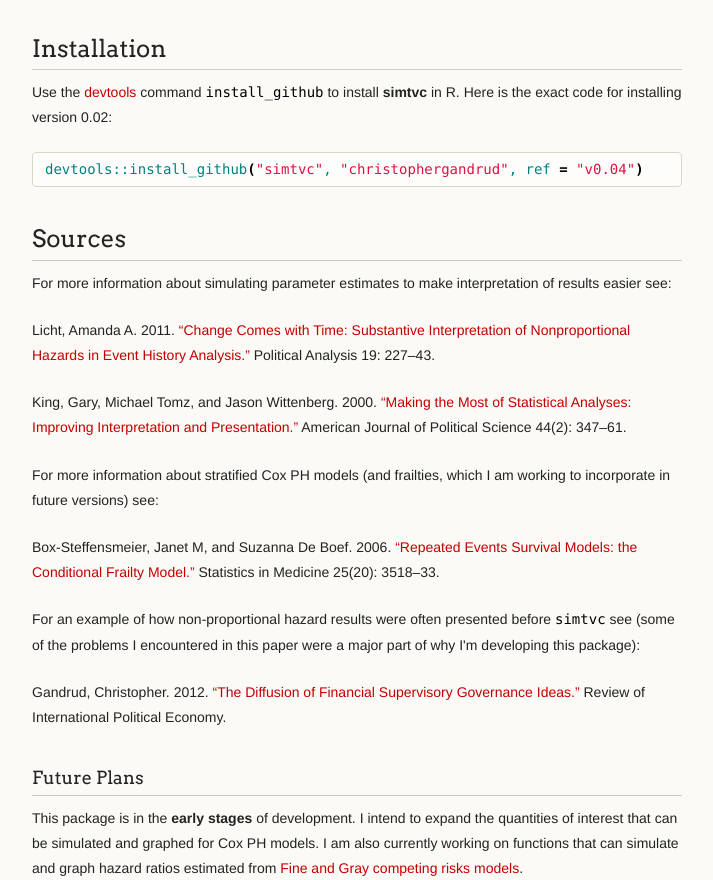
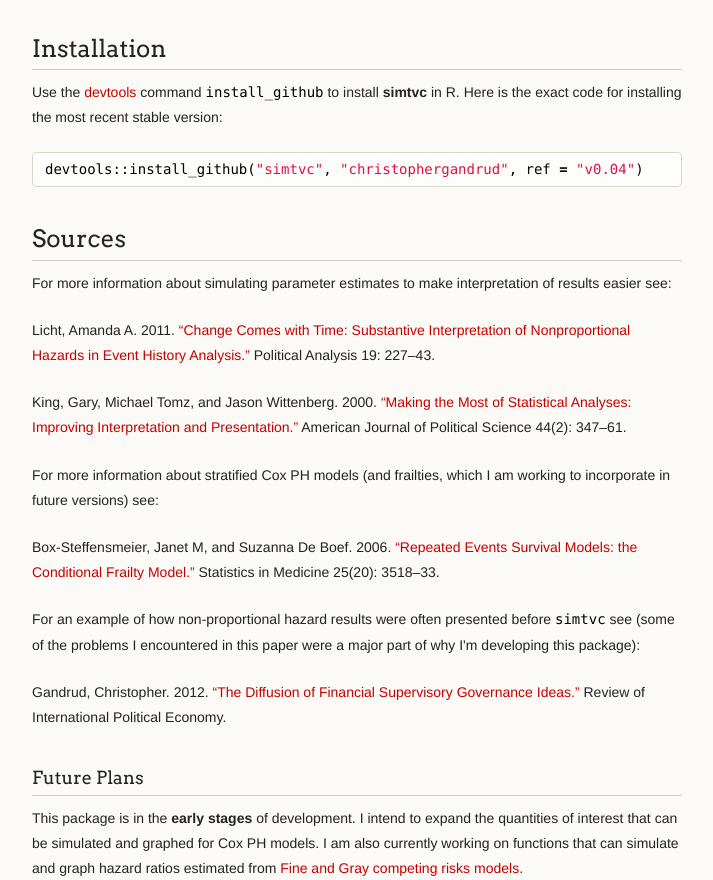
Before and after one commit to christophergandrud/simtvc, a plain HTML site: page index.html in a window 1280 px wide. Shown: the part 963-1843 px from the top of the page, without its empty margins (278-991 px from the left). Drawn offline with Linux system fonts and the light colour scheme.

```diff
--- a/index.html
+++ b/index.html
@@ -49,9 +49,9 @@
 <li><p><code>ggfitStrata</code>: a function to plot fitted stratified survival curves estimated from <code>survfit</code> using <strong>ggplot2</strong>. This function builds on the <strong>survival</strong> package's <code>plot.survfit</code> command. One major advantage is the ability to split the survival curves into multiple plots and arrange them in a grid. This makes it easier to examine many strata at once. Otherwise they can be very bunched up.</p></li>
 </ul><h2>Installation</h2>
 
-<p>Use the <a href="https://github.com/hadley/devtools">devtools</a> command <code>install_github</code> to install <strong>simtvc</strong> in R. Here is the exact code for installing version 0.02:</p>
+<p>Use the <a href="https://github.com/hadley/devtools">devtools</a> command <code>install_github</code> to install <strong>simtvc</strong> in R. Here is the exact code for installing the most recent stable version:</p>
 
-<div class="highlight"><pre><span class="nv">devtools::install_github</span><span class="gs">(</span><span class="s">"simtvc"</span><span class="nv">,</span> <span class="s">"christophergandrud"</span><span class="nv">,</span> <span class="nv">ref</span> <span class="o">=</span> <span class="s">"v0.04"</span><span class="gs">)</span>
+<div class="highlight"><pre>devtools<span class="p">::</span>install_github<span class="p">(</span><span class="s">"simtvc"</span><span class="p">,</span> <span class="s">"christophergandrud"</span><span class="p">,</span> ref <span class="o">=</span> <span class="s">"v0.04"</span><span class="p">)</span>
 </pre></div>
 
 <h2>Sources</h2>
```
Also changed, not shown: params.json (+1 -1 lines).
